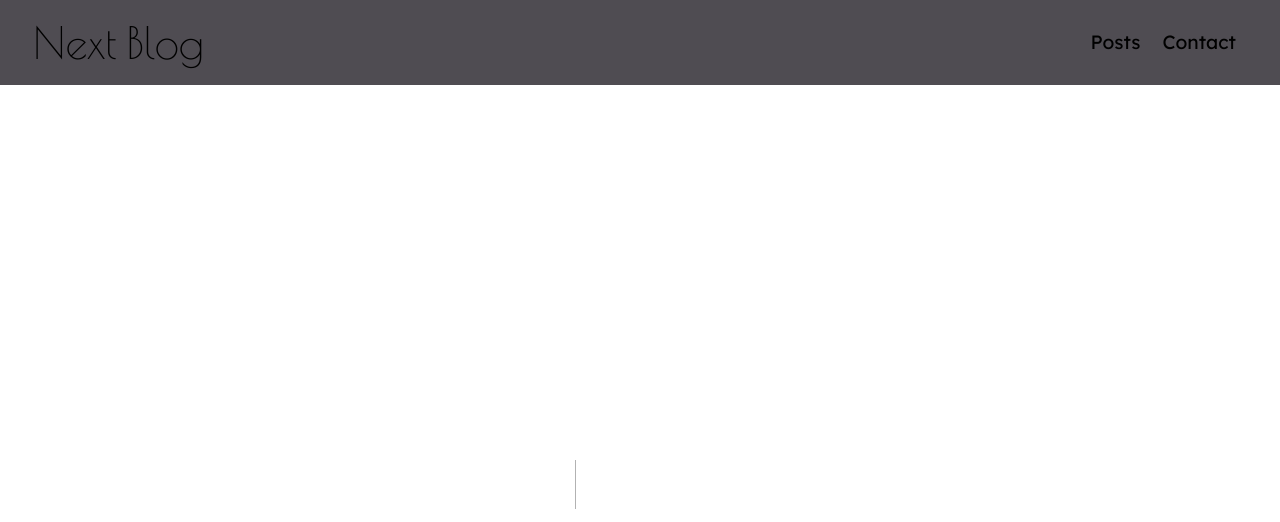
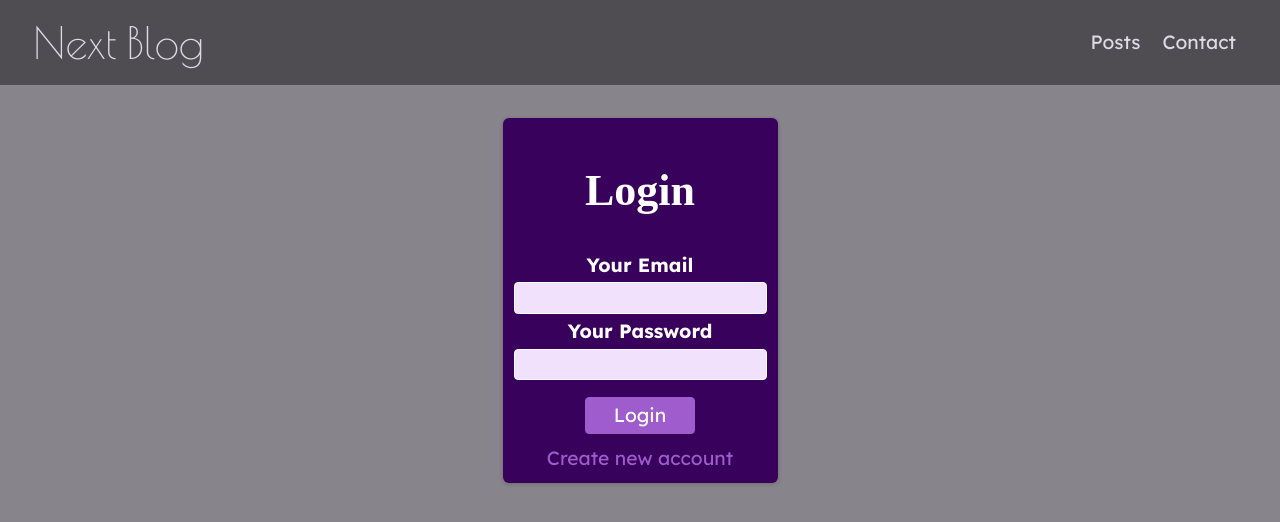
Before and after one commit to andrew-braun/next-js-blog, a Next.js app: page /auth in a window 1280 px wide. Before the commit this address had no page. Shown: the top 522 px of the page. Built offline with nearby package versions, Linux system fonts and the light colour scheme; a web font is replaced by a local one.

Commit message:
feat: Add next-auth

```diff
--- /dev/null
+++ b/components/auth/auth-form.js
@@ -0,0 +1,84 @@
+import { useState, useRef } from "react"
+import classes from "./auth-form.module.css"
+
+function AuthForm() {
+	const [isLogin, setIsLogin] = useState(true)
+	const emailInputRef = useRef()
+	const passwordInputRef = useRef()
+
+	function switchAuthModeHandler() {
+		setIsLogin((prevState) => !prevState)
+	}
+
+	async function createNewUser(email, password) {
+		fetch("/api/auth/signup", {
+			method: "POST",
+			body: JSON.stringify({
+				email: email,
+				password: password,
+			}),
+			headers: {
+				"Content-Type": "application/json",
+			},
+		})
+
+		const data = await response.json()
+
+		if (!response.ok) {
+			throw new Error(data.message || "Something went wrong :(")
+		}
+
+		return data
+	}
+
+	async function submitHandler(event) {
+		event.preventDefault()
+
+		const enteredEmail = emailInputRef.current.value
+		const enteredPassword = emailInputRef.current.value
+
+		if (isLogin) {
+			// log user in
+			return
+		}
+		try {
+			const result = await createNewUser(enteredEmail, enteredPassword)
+			console.log(result)
+		} catch (error) {
+			console.log(error)
+		}
+	}
+
+	return (
+		<section className={classes.auth}>
+			<h1>{isLogin ? "Login" : "Sign Up"}</h1>
+			<form onSubmit={submitHandler}>
+				<div className={classes.control}>
+					<label htmlFor="email">Your Email</label>
+					<input type="email" id="email" ref={emailInputRef} required />
+				</div>
+				<div className={classes.control}>
+					<label htmlFor="password">Your Password</label>
+					<input
+						type="password"
+						id="password"
+						ref={passwordInputRef}
+						required
+					/>
+				</div>
+				<div className={classes.actions}>
+					<button>{isLogin ? "Login" : "Create Account"}</button>
+					<button
+						type="button"
+						className={classes.toggle}
+						onClick={switchAuthModeHandler}
+					>
+						{isLogin ? "Create new account" : "Login with existing account"}
+					</button>
+				</div>
+			</form>
+		</section>
+	)
+}
+
+export default AuthForm
--- /dev/null
+++ b/components/auth/auth-form.module.css
@@ -0,0 +1,72 @@
+.auth {
+  margin: 3rem auto;
+  width: 95%;
+  max-width: 25rem;
+  border-radius: 6px;
+  background-color: #38015c;
+  box-shadow: 0 1px 4px rgba(0, 0, 0, 0.2);
+  padding: 1rem;
+  text-align: center;
+}
+
+.auth h1 {
+  text-align: center;
+  color: white;
+}
+
+.control {
+  margin-bottom: 0.5rem;
+}
+
+.control label {
+  display: block;
+  color: white;
+  font-weight: bold;
+  margin-bottom: 0.5rem;
+}
+
+.control input {
+  font: inherit;
+  background-color: #f1e1fc;
+  color: #38015c;
+  border-radius: 4px;
+  border: 1px solid white;
+  width: 100%;
+  text-align: left;
+  padding: 0.25rem;
+}
+
+.actions {
+  margin-top: 1.5rem;
+  display: flex;
+  flex-direction: column;
+  align-items: center;
+}
+
+.actions button {
+  cursor: pointer;
+  font: inherit;
+  color: white;
+  background-color: #9f5ccc;
+  border: 1px solid #9f5ccc;
+  border-radius: 4px;
+  padding: 0.5rem 2.5rem;
+}
+
+.actions button:hover {
+  background-color: #873abb;
+  border-color: #873abb;
+}
+
+.actions .toggle {
+  margin-top: 1rem;
+  background-color: transparent;
+  color: #9f5ccc;
+  border: none;
+  padding: 0.15rem 1.5rem;
+}
+
+.actions .toggle:hover {
+  background-color: transparent;
+  color: #ae82cc;
+}
--- a/next.config.js
+++ b/next.config.js
@@ -5,16 +5,15 @@ module.exports = (phase) => {
 		return {
 			env: {
 				mongodb_username: "andrewbraun",
-
 				mongodb_clustername: "cluster0",
 				mongodb_database: "Next-Blog-dev",
+				mongodb_password: "next-blog-open",
 			},
 		}
 	}
 	return {
 		env: {
 			mongodb_username: "andrewbraun",
-
 			mongodb_clustername: "cluster0",
 			mongodb_database: "Next-Blog",
 		},
--- a/package.json
+++ b/package.json
@@ -8,9 +8,11 @@
     "start": "next start"
   },
   "dependencies": {
+    "bcryptjs": "^2.4.3",
     "gray-matter": "^4.0.3",
     "mongodb": "^3.6.6",
     "next": "^10.2.0",
+    "next-auth": "^3.23.0",
     "react": "17.0.2",
     "react-dom": "17.0.2",
     "react-markdown": "^6.0.1",
--- /dev/null
+++ b/pages/auth/index.js
@@ -0,0 +1,7 @@
+import AuthForm from "../../components/auth/auth-form"
+
+function AuthPage() {
+	return <AuthForm />
+}
+
+export default AuthPage
```
Also changed, not shown: helpers/auth.js (added, +7 -0 lines), helpers/db.js (added, +20 -0 lines), pages/api/auth/signup.js (added, +43 -0 lines), pages/auth/auth.module.css (added), 1 other file (tests, documents, lock files or other folders).
